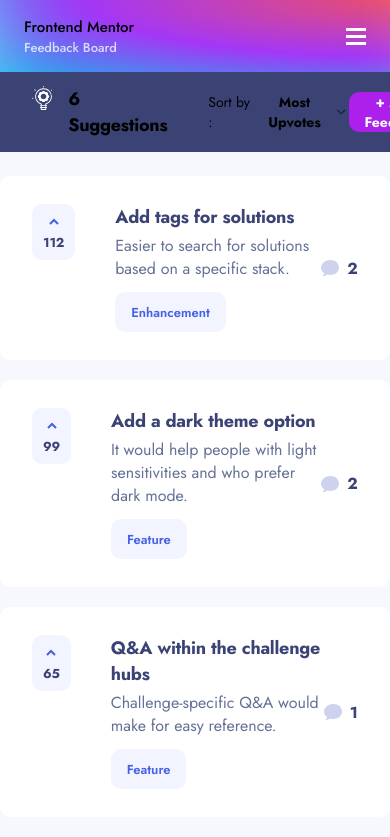
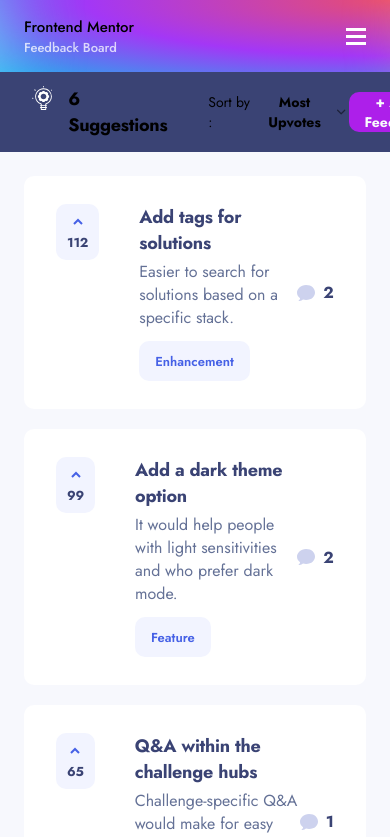
Before and after one commit to madebyphi/product-feedback-app, a Next.js app: page /suggestions in a window 390 px wide. Shown: the top 837 px of the page. Built offline with nearby package versions, Linux system fonts and the light colour scheme.

Commit message:
styling changes

```diff
--- a/src/app/suggestions/page.tsx
+++ b/src/app/suggestions/page.tsx
@@ -33,7 +33,7 @@ export default function Suggestions() {
   const db = JSON.parse(data);
   console.log(db);
   return (
-    <div className="flex justify-center bg-gray-1 md:pt-[5.875rem] md:pb-[8rem]  ">
+    <div className="flex justify-center bg-gray-1 pb-[55px] md:pt-[5.875rem] md:pb-[8rem] h-full  ">
       <div className="px-0 lg:w-[1110px] md:w-[700px] w-full flex gap-[1.875rem] lg:flex-row lg:px-[3rem] md:flex-col flex-col">
         {/*Left Column*/}
         <aside className="lg:w-[15.9375rem] flex lg:flex-col lg:gap-[2rem] md:gap-[0.675rem] w-full md:flex-row flex-col absolute md:relative h-full">
@@ -57,10 +57,12 @@ export default function Suggestions() {
         {/* Right Column */}
         <div className="lg:w-[51.5625rem] flex flex-col gap-[1.5rem] w-full mt-[4.5rem] md:mt-0">
           <FeedbackBar />
-          <div className="flex flex-col gap-[1.25rem]">
-            {db.productRequests.map((suggestion: ProductRequest) => (
-              <SuggestionCard key={suggestion.id} suggestion={suggestion} />
-            ))}
+          <div className="px-[1.5rem] md:px-0">
+            <div className="flex flex-col gap-[1.25rem]">
+              {db.productRequests.map((suggestion: ProductRequest) => (
+                <SuggestionCard key={suggestion.id} suggestion={suggestion} />
+              ))}
+            </div>
           </div>
         </div>
       </div>
```
